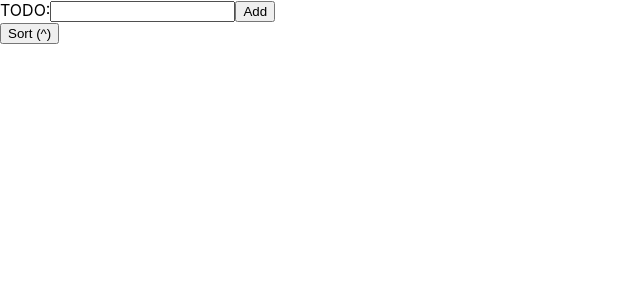
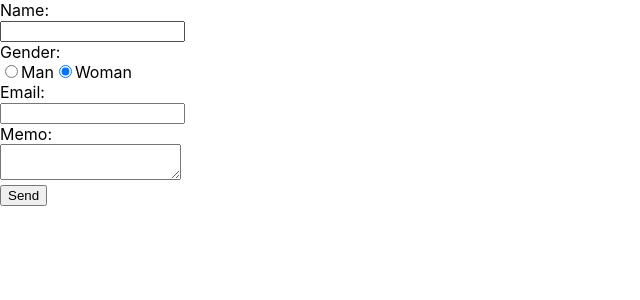
Before and after one commit to rikeda-cloud/react, a React (Create React App) app in the folder my-app/: page / in a window 1280 px wide. Shown: the top 300 px of the page, without its empty margins (0-640 px from the left). Built offline with nearby package versions, Linux system fonts and the light colour scheme.

Commit message:
[add] ReactHookForm Component

```diff
--- a/my-app/package.json
+++ b/my-app/package.json
@@ -13,6 +13,7 @@
     "@types/react-dom": "^19.1.6",
     "react": "^19.1.0",
     "react-dom": "^19.1.0",
+    "react-hook-form": "^7.60.0",
     "react-scripts": "5.0.1",
     "typescript": "^4.9.5",
     "web-vitals": "^2.1.4"
--- a/my-app/src/App.tsx
+++ b/my-app/src/App.tsx
@@ -1,10 +1,10 @@
 import './App.css';
-import { StateTodo } from "./StateTodo";
+import { ReactHookForm } from './ReactHookForm';
 
 function App() {
 	return (
 		<div>
-			<StateTodo />
+			<ReactHookForm />
 		</div>
 	);
 }
--- /dev/null
+++ b/my-app/src/ReactHookForm.tsx
@@ -0,0 +1,73 @@
+import { useForm } from "react-hook-form";
+
+export function ReactHookForm() {
+	const defaultValues = {
+		name: "",
+		email: "",
+		gender: "woman",
+		memo: "",
+	};
+
+	const { register, handleSubmit, formState: { errors } } = useForm({
+		defaultValues
+	});
+
+	const onsubmit = (data: any) => console.log(data);
+	const onerror = (err: any) => console.log(err);
+
+	return (
+		<form onSubmit={handleSubmit(onsubmit, onerror)} noValidate>
+			<div>
+				<label htmlFor="name">Name: </label><br />
+				<input id="name" type="text"
+					{...register("name", {
+						required: "Name is required",
+						maxLength: {
+							value: 20,
+							message: "Name must be less than 20 characters"
+						}
+					})} />
+				<div>{errors.name?.message}</div>
+			</div>
+			<div>
+				<label htmlFor="gender">Gender: </label><br />
+				<label>
+					<input type="radio" value="man"
+						{...register("gender", {
+							required: "Gender is required",
+						})} />Man
+				</label>
+				<label>
+					<input type="radio" value="woman"
+						{...register("gender", {
+							required: "Gender is required",
+						})} />Woman
+				</label>
+				<div>{errors.gender?.message}</div>
+			</div>
+			<div>
+				<label htmlFor="email">Email: </label><br />
+				<input id="email" type="email"
+					{...register("email", {
+						required: "Email is required",
+					})} />
+				<div>{errors.email?.message}</div>
+			</div>
+			<div>
+				<label htmlFor="memo">Memo: </label><br />
+				<textarea id="memo"
+					{...register("memo", {
+						required: "Memo is required",
+						minLength: {
+							value: 10,
+							message: "Memo must be at least 10 characters"
+						}
+					})} />
+				<div>{errors.memo?.message}</div>
+			</div>
+			<div>
+				<button type="submit">Send</button>
+			</div>
+		</form>
+	)
+}
```
Also changed, not shown: 1 other file (tests, documents, lock files or other folders).
